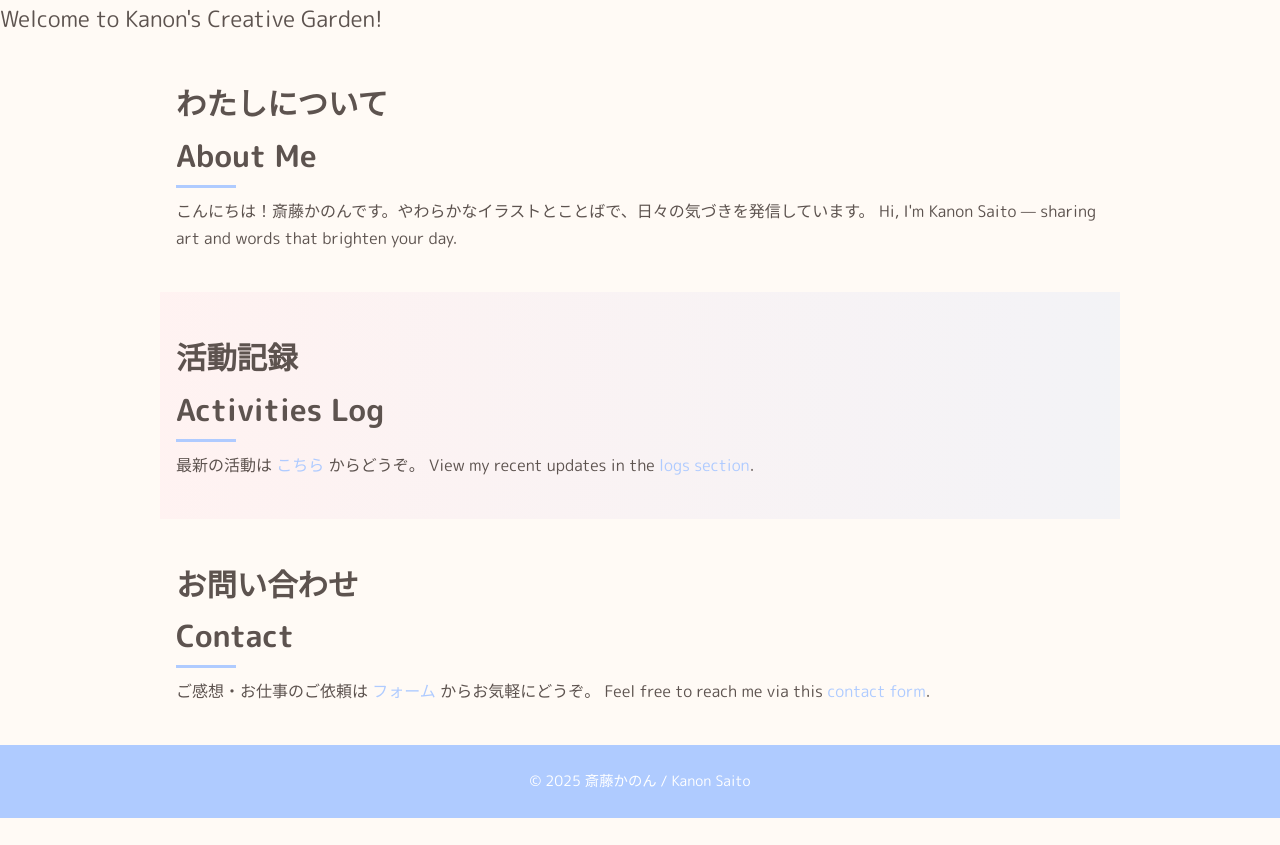
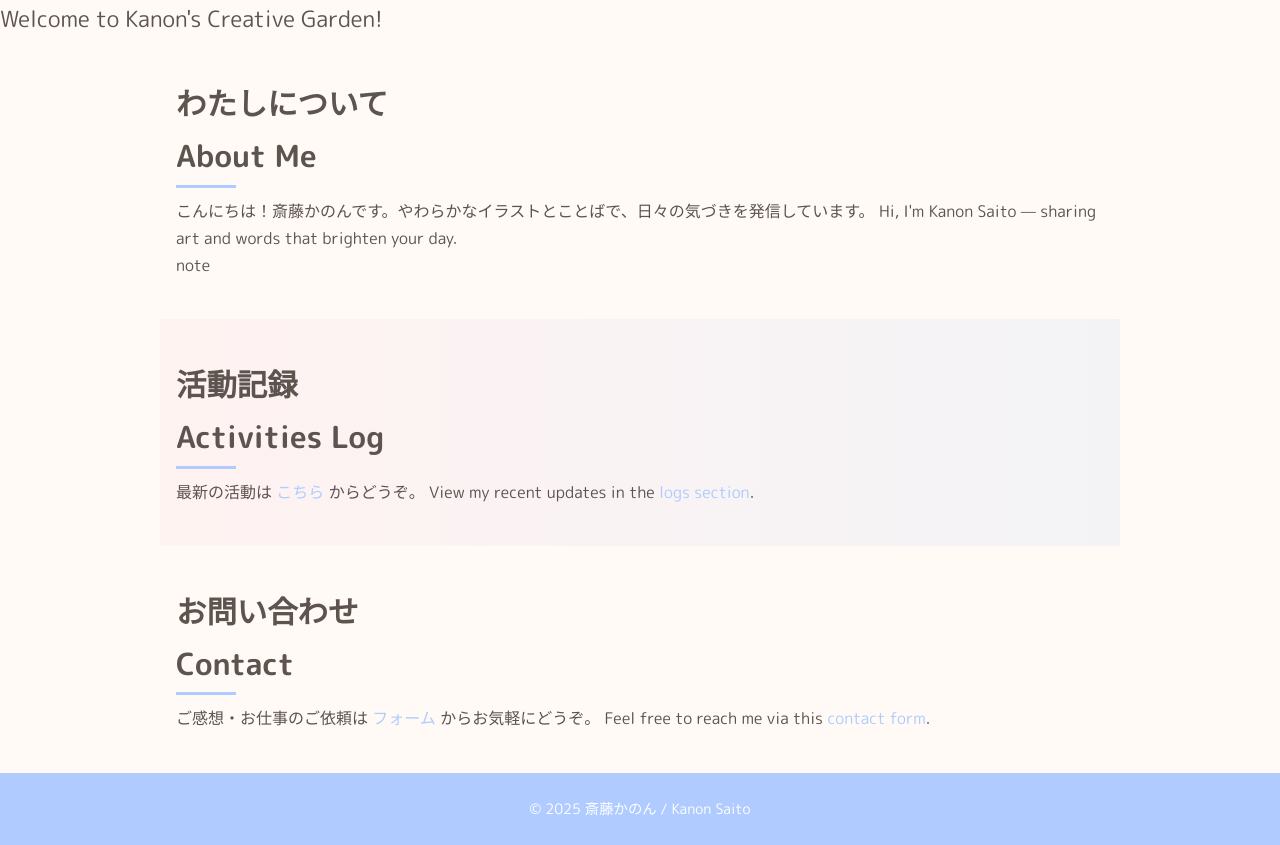
Before and after one commit to hoshi-phstarrion/Kanon-profile, a plain HTML site: page index.html in a window 1280 px wide. Shown: the part 899-1744 px from the top of the page. Before the commit the page ends 1717 px from the top, so only its background shows below. Drawn offline with Linux system fonts and the light colour scheme.

Commit message:
Update index.html

```diff
--- a/index.html
+++ b/index.html
@@ -41,6 +41,7 @@ h1,h2,h3{text-wrap:balance;word-break:keep-all;}
   <section id="about">
     <h2><span lang="ja">わたしについて</span><br><span lang="en">About Me</span></h2>
     <p>こんにちは！斎藤かのんです。やわらかなイラストとことばで、日々の気づきを発信しています。     Hi, I'm Kanon Saito — sharing art and words that brighten your day.</p>
+  <p>note <a href="https://note.com/phstarrion" target="_blank"></a>
   </section>
 
   <section id="activities">
```
